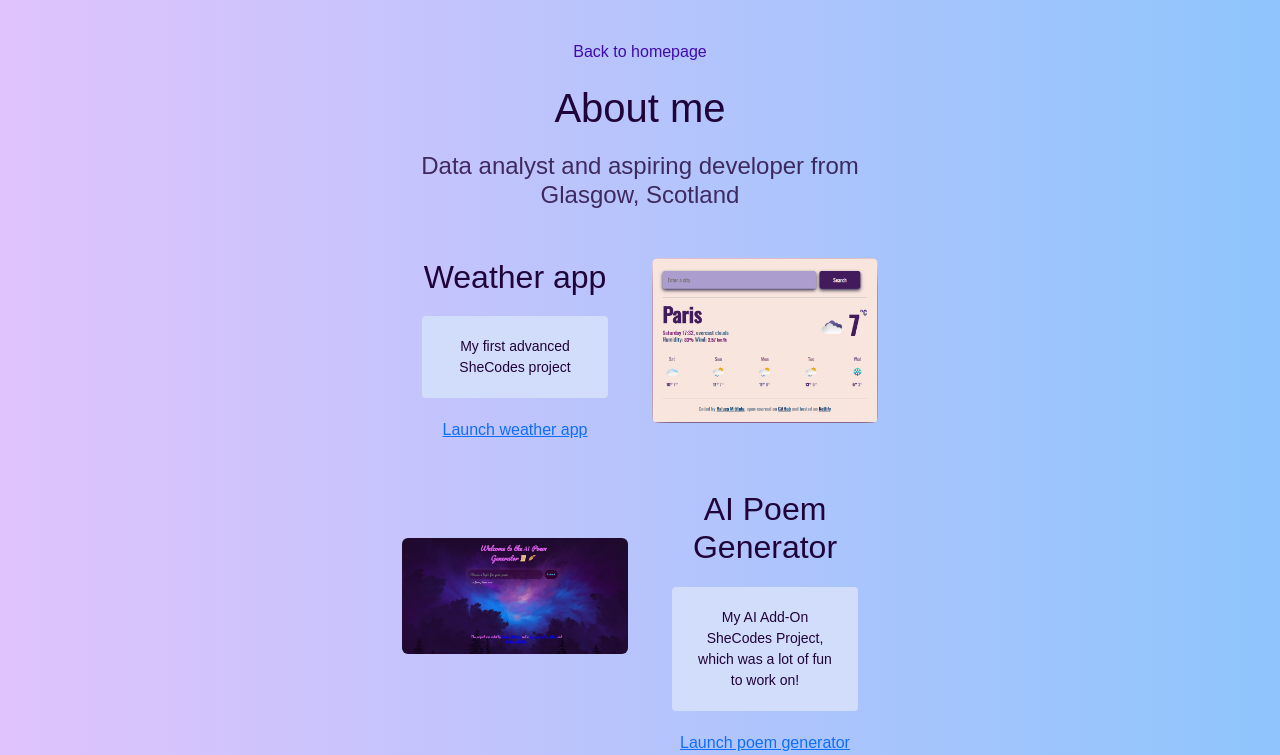
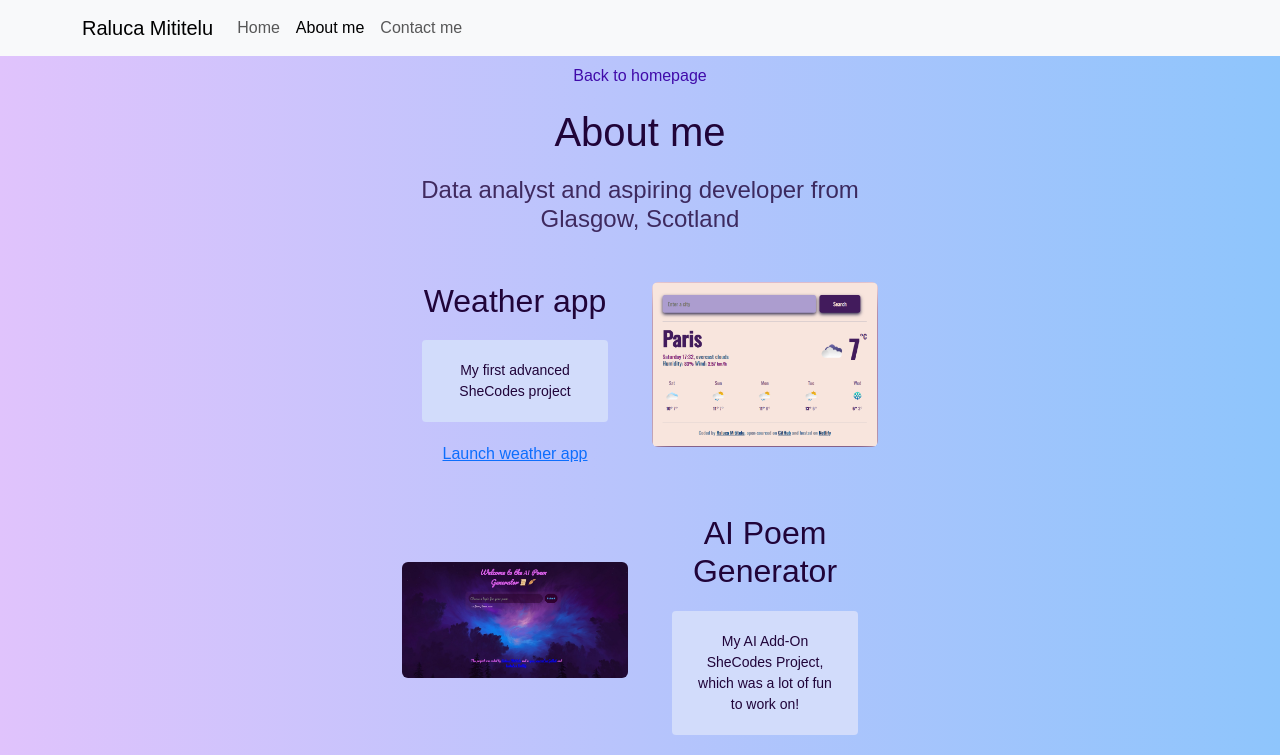
Before and after one commit to RalucaM13/mypresentationwebsite, a website: page about.html in a window 1280 px wide. Shown: the top 755 px of the page. Drawn offline with nearby package versions, Linux system fonts and the light colour scheme.

Commit message:
Added navigation to about page

```diff
--- a/about.html
+++ b/about.html
@@ -17,6 +17,51 @@
     <title>About me</title>
   </head>
   <body>
+    <nav class="navbar navbar-expand-lg navbar-light bg-light fixed-top">
+      <div class="container">
+        <a class="navbar-brand" href="/" title="Homepage">Raluca Mititelu</a>
+        <button
+          class="navbar-toggler"
+          type="button"
+          data-bs-toggle="collapse"
+          data-bs-target="#navbarNav"
+          aria-controls="navbarNav"
+          aria-expanded="false"
+          aria-label="Toggle navigation">
+          <span class="navbar-toggler-icon"></span>
+        </button>
+        <div class="collapse navbar-collapse" id="navbarNav">
+          <ul class="navbar-nav">
+            <li class="nav-item">
+              <a
+                class="nav-link"
+                aria-current="page"
+                href="/"
+                title="Homepage"
+                >Home</a
+              >
+            </li>
+            <li class="nav-item">
+              <a
+                class="nav-link active"
+                href="/about.html"
+                title="About Raluca Mititelu"
+                >About me</a
+              >
+            </li>
+            <li class="nav-item">
+              <a
+                class="nav-link"
+                href="/about.html#contact"
+                title="Contact Raluca Mititelu"
+                >Contact me</a
+              >
+            </li>
+          </ul>
+        </div>
+      </div>
+    </nav>
+    <br>
     <a href="/" class="homepage-link">Back to homepage</a>
     <div class="content">
       <h1 class="aboutme">About me</h1>
```
